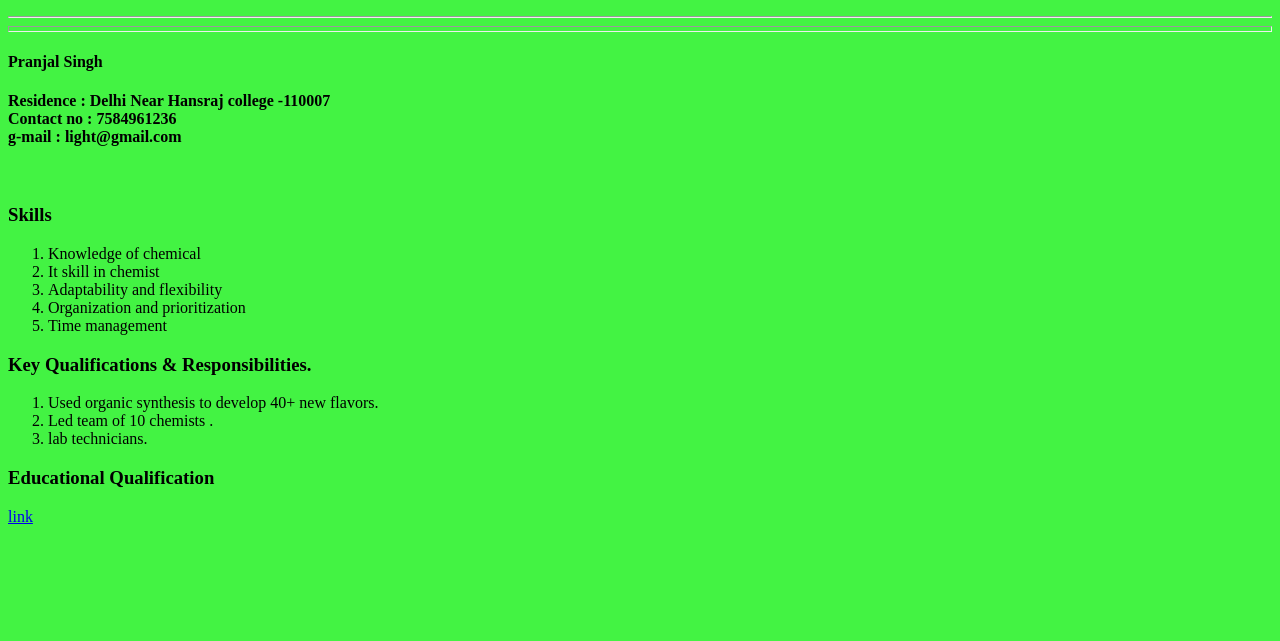
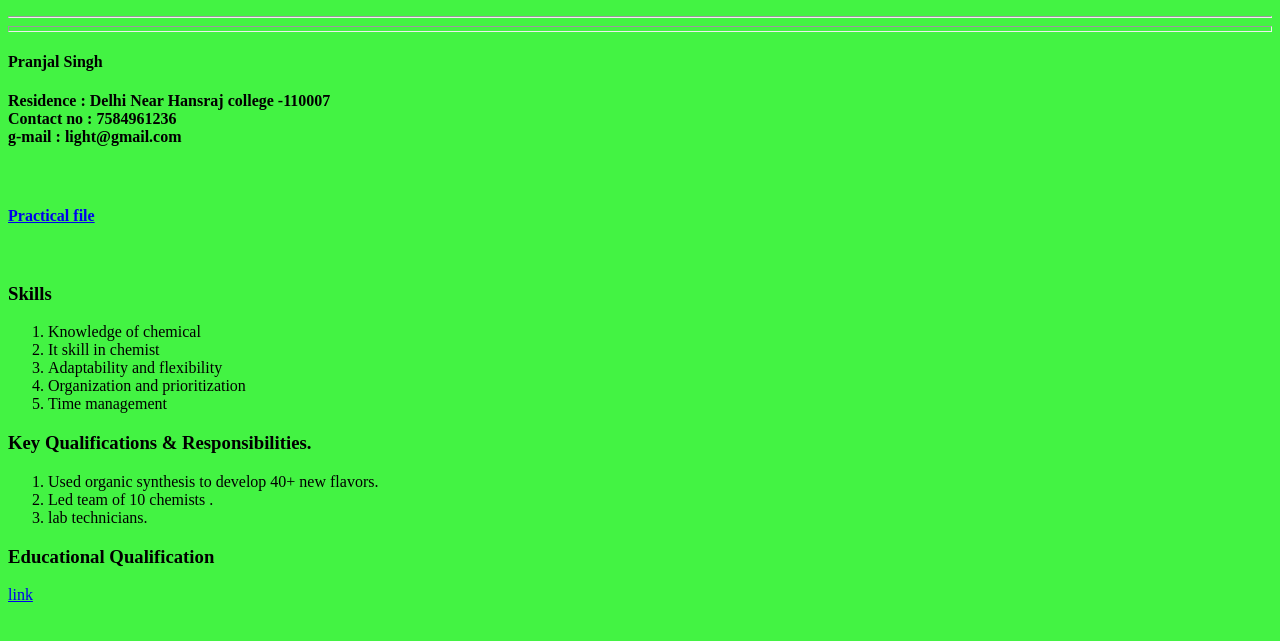
Before and after one commit to Pranjalhrc/CV, a plain HTML site: page index.html in a window 1280 px wide. Shown: the part 105-746 px from the top of the page. Drawn offline with Linux system fonts and the light colour scheme.

Commit message:
Update index.html

```diff
--- a/index.html
+++ b/index.html
@@ -12,7 +12,8 @@
 <hr heignt="3px">
 <hr style="height: 4px;">
 <h4>Pranjal Singh</h4>
-<h4>Residence : Delhi  Near Hansraj college -110007<br> Contact no : 7584961236 <br> g-mail : light@gmail.com </h4>
+<h4>Residence : Delhi  Near Hansraj college -110007<br> Contact no : 7584961236 <br> g-mail : light@gmail.com </h4> <br>
+    <h4>  <a href="https://pranjalhrc.github.io/Practical/">Practical file</a> </h4>
 
 <p> <br>
 <h3>Skills</h3>
```
